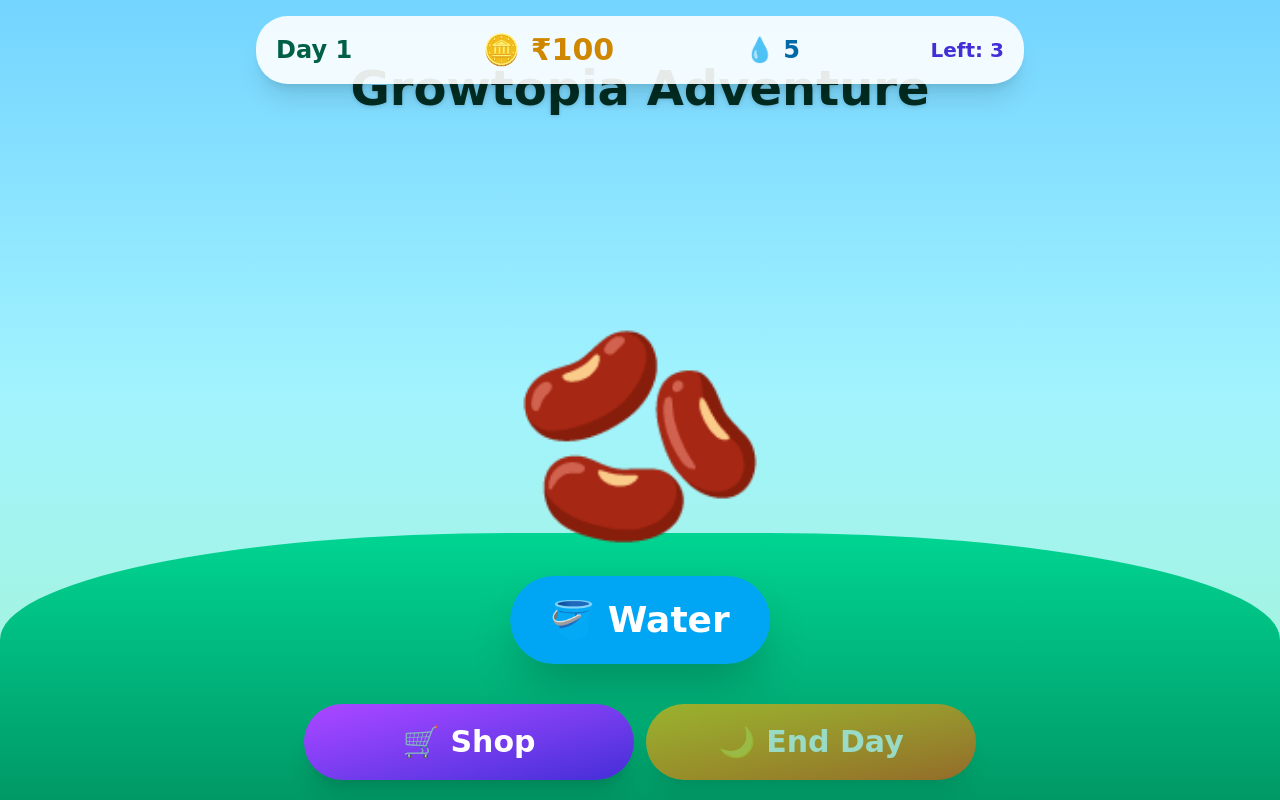
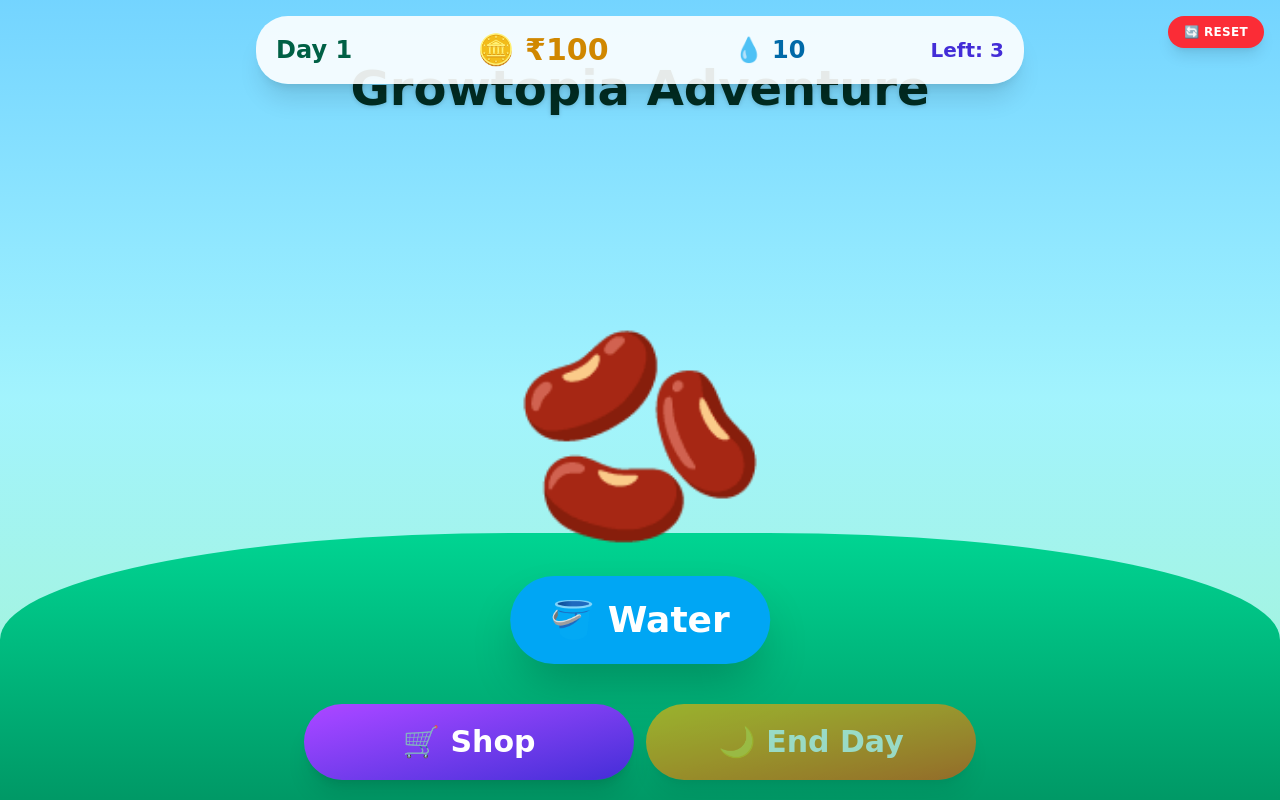
Before and after one commit to pravatAbhishek/BuildWithAI, a Next.js app: page / in a window 1280 px wide. Built offline with nearby package versions, Linux system fonts and the light colour scheme.

Commit message:
feat: add reset button and increase initial water to 10 - add reset button in top-right corner with red styling - increase INITIAL_WATER from 5 to 10 drops - reset button resets game to initial state

```diff
--- a/src/components/game/GameCanvas.tsx
+++ b/src/components/game/GameCanvas.tsx
@@ -27,6 +27,7 @@ export function GameCanvas() {
     saveToBank,
     investMoney,
     startNewDay,
+    resetGame,
     aiTip,
   } = useGameStore();
 
@@ -84,6 +85,15 @@ export function GameCanvas() {
         water={player.waterUnits}
         wateringsLeft={wateringsLeft}
       />
+
+      <motion.button
+        whileHover={{ scale: 1.08 }}
+        whileTap={{ scale: 0.92 }}
+        onClick={() => resetGame()}
+        className="absolute top-4 right-4 z-40 rounded-full bg-red-500 px-4 py-2 text-xs font-bold uppercase tracking-wide text-white shadow-lg hover:bg-red-600 transition-colors"
+      >
+        🔄 Reset
+      </motion.button>
 
       <div className="pointer-events-none absolute inset-x-0 top-16 text-center">
         <motion.h1
--- a/src/lib/constants.ts
+++ b/src/lib/constants.ts
@@ -3,7 +3,7 @@
 export const GAME_CONFIG = {
   // Starting values
   INITIAL_MONEY: 100,
-  INITIAL_WATER: 5,
+  INITIAL_WATER: 10,
 
   // Water mechanics
   WATER_COST: 10, // Cost per water unit
```
